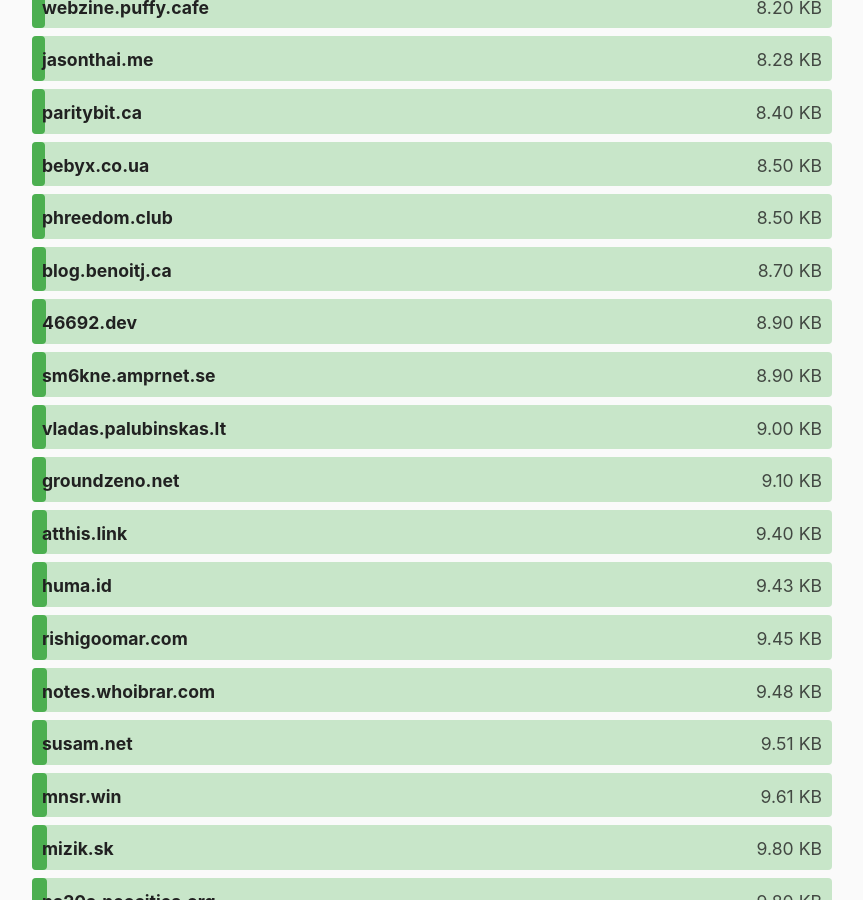
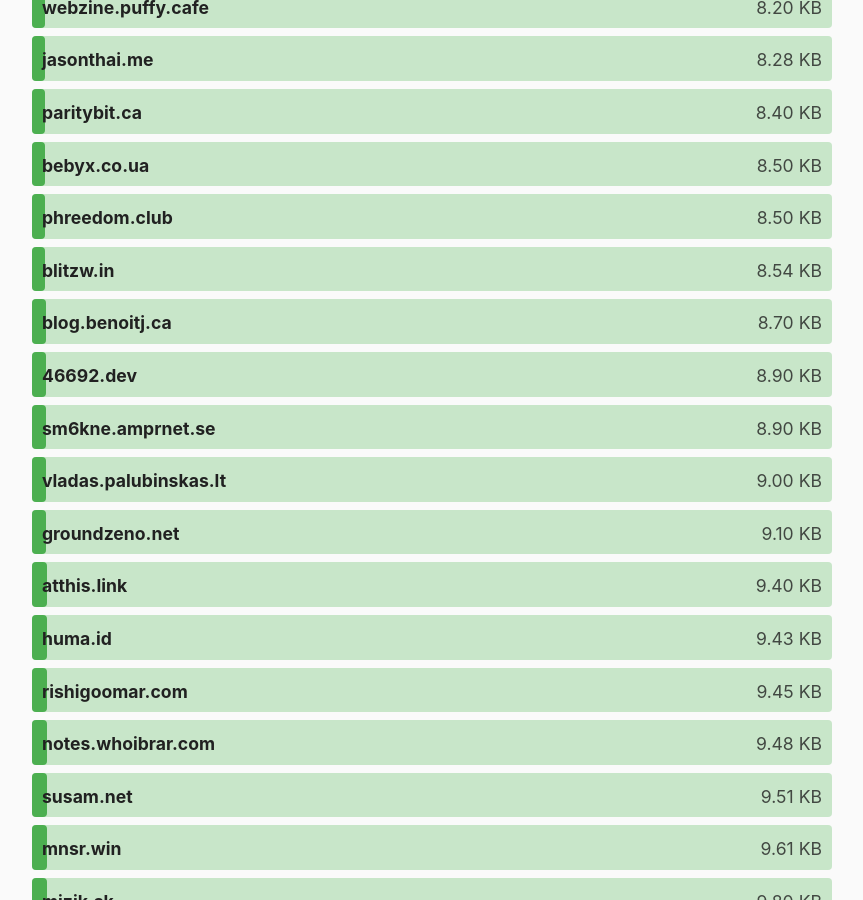
Before and after one commit to kevquirk/512kb.club, a Jekyll site: the page built from index.md, in a window 1280 px wide and 900 px high, scrolled down 4479 px. Shown: the whole window, without its empty margins (208-1071 px from the left). Built offline with Jekyll 4.4.1, drawn with Linux system fonts in a browser that asks for light colours.

Commit message:
Update sites.yml
updating blitzw.in size

```diff
--- a/_data/sites.yml
+++ b/_data/sites.yml
@@ -450,8 +450,8 @@
 
 - domain: blitzw.in
   url: https://www.blitzw.in
-  size: 12.02
-  last_checked: 2024-01-20
+  size: 8.54
+  last_checked: 2024-02-14
 
 - domain: block.sunappu.net
   url: https://block.sunappu.net/
```
